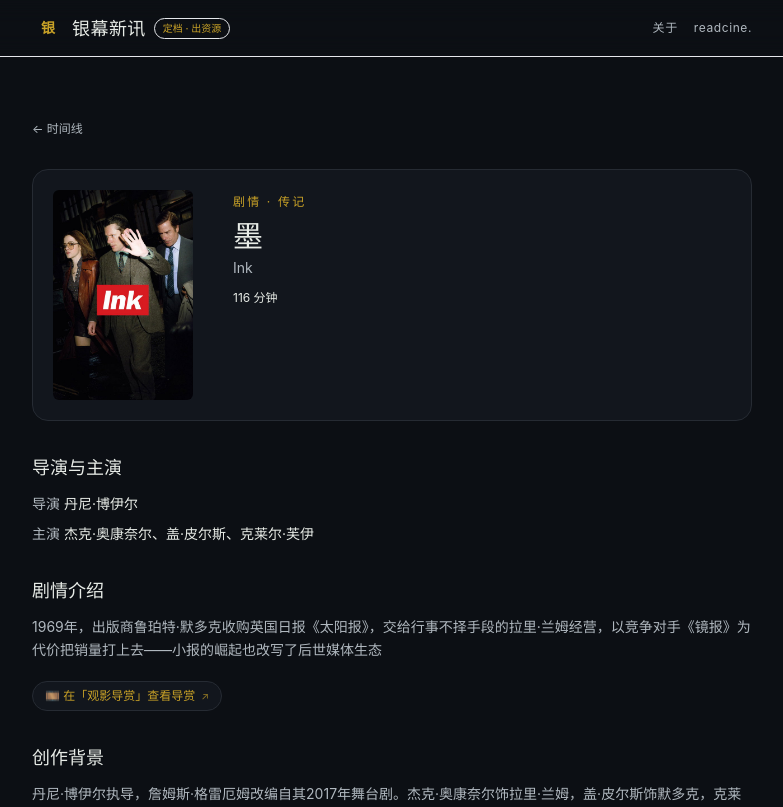
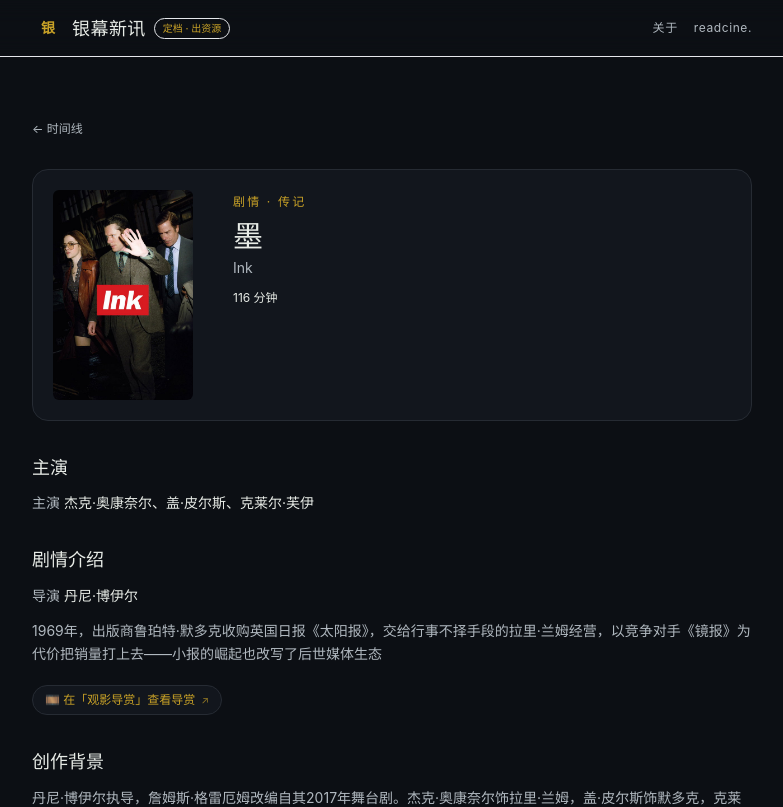
Before and after one commit to xmcter/movie-awards-site, a Next.js app: page /film/ink in a window 1280 px wide. Shown: the top 807 px of the page, without its empty margins (248-1031 px from the left). Built offline with nearby package versions, Linux system fonts and the light colour scheme.

Commit message:
fix(news): 将导演置于详情剧情正文上方

```diff
--- a/src/app/film/[id]/page.tsx
+++ b/src/app/film/[id]/page.tsx
@@ -164,12 +164,6 @@ export default async function FilmPage({
   const weiboEvent = events.find((event) => event.weiboUrl);
   const colors = film.posterColors || ["#1a1a2e", "#334155"];
   const { plot, background } = splitFilmCopy(film);
-  const people =
-    film.directors.length > 0
-      ? film.directors
-      : film.genres.includes("荣誉") || film.genres.includes("评审")
-        ? film.cast
-        : [];
   const peopleLabel =
     film.directors.length > 0
       ? "导演"
@@ -256,34 +250,31 @@ export default async function FilmPage({
         </div>
       </section>
 
-      <Section title={film.directors.length > 0 && film.cast.length > 0 ? "导演与主演" : peopleLabel}>
-        {people.length > 0 ? (
+      {film.cast.length > 0 || (film.directors.length > 0 && !plot) ? (
+        <Section title={film.directors.length > 0 && !plot && film.cast.length > 0 ? "导演与主演" : film.directors.length > 0 && !plot ? "导演" : peopleLabel !== "导演" ? peopleLabel : "主演"}>
+          {!plot && film.directors.length > 0 ? (
             <p className="text-cinema-text">
-            {film.directors.length > 0 ? (
-              <>
               <span className="text-cinema-muted">导演 </span>
               {film.directors.join("、")}
-              </>
-            ) : (
-              people.join("、")
-            )}
             </p>
           ) : null}
-        {film.directors.length > 0 && film.cast.length > 0 ? (
-          <p className="mt-2 text-sm text-cinema-text">
-            <span className="text-cinema-muted">主演 </span>
-            {film.cast.join("、")}
-          </p>
-        ) : film.directors.length === 0 && film.cast.length > 0 && !film.genres.includes("荣誉") && !film.genres.includes("评审") ? (
-          <p className="mt-2 text-sm text-cinema-text">
-            <span className="text-cinema-muted">主演 </span>
+          {film.cast.length > 0 ? (
+            <p className={`${!plot && film.directors.length > 0 ? "mt-2 " : ""}text-sm text-cinema-text`}>
+              <span className="text-cinema-muted">{film.directors.length === 0 && (film.genres.includes("荣誉") || film.genres.includes("评审")) ? peopleLabel : "主演"} </span>
               {film.cast.join("、")}
             </p>
           ) : null}
         </Section>
+      ) : null}
 
       {plot ? (
         <Section title="剧情介绍">
+          {film.directors.length > 0 ? (
+            <p className="mb-3 text-cinema-text">
+              <span className="text-cinema-muted">导演 </span>
+              {film.directors.join("、")}
+            </p>
+          ) : null}
           <p>{scrubNegativeCopy(plot)}</p>
           <div className="mt-4 flex flex-wrap items-center gap-2.5 pt-1">
             <a
```
Lines whose indentation alone changed are shown as unchanged.
